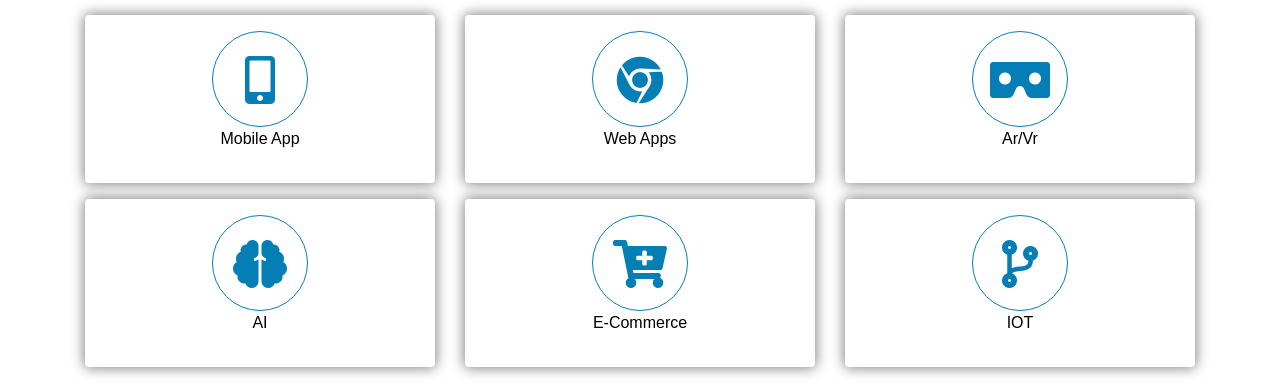
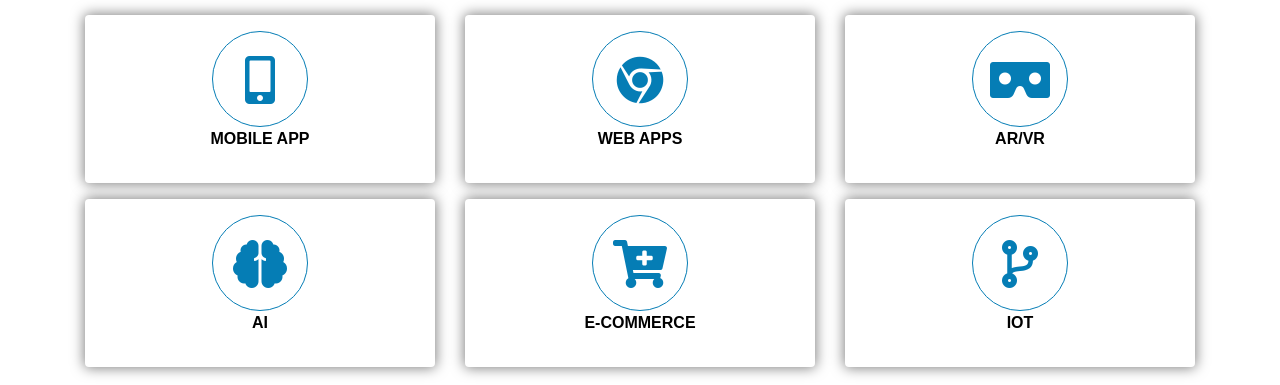
Before and after one commit to sbay-mrz/sbay-mern-app, a React (Create React App) app in the folder client/: page / in a window 1280 px wide. Shown: the part 3620-4005 px from the top of the page. Built offline with nearby package versions, Linux system fonts and the light colour scheme; no server answers; grey boxes are pictures that could not be loaded; a web font is replaced by a local one.

Commit message:
cate-box

```diff
--- a/client/src/App.css
+++ b/client/src/App.css
@@ -598,3 +598,6 @@ box-shadow: 0px 0px 13px 1px rgba(0,0,0,0.5) !important;
 .react-slideshow-fade-wrapper{
   height: 550px;
 }
+.cate-para{
+  font-weight: bold;
+}
--- a/client/src/Components/CategoriesList.js
+++ b/client/src/Components/CategoriesList.js
@@ -36,7 +36,7 @@ export default class CategoriesList extends Component {
 
   <i class="fa fa-mobile-alt fa-stack-1x cate-icon-color"></i>
 </span>
-<p> Mobile App </p>
+<p className="cate-para"> MOBILE APP </p>
 </div >
 
         </CardContent>
@@ -64,7 +64,7 @@ export default class CategoriesList extends Component {
 
   <i class="fab fa-chrome fa-stack-1x cate-icon-color"></i>
 </span>
-<p> Web Apps</p>
+<p className="cate-para"> WEB APPS</p>
 </div>
         </CardContent>
       </CardActionArea>
@@ -90,7 +90,7 @@ export default class CategoriesList extends Component {
         <span class="fa-stack fa-3x">
     <i class="fas fa-vr-cardboard fa-stack-1x cate-icon-color"></i>
 </span>
-<p> Ar/Vr </p>
+<p className="cate-para"> AR/VR </p>
 </div>
         </CardContent>
       </CardActionArea>
@@ -125,7 +125,7 @@ export default class CategoriesList extends Component {
 
   <i class="fas fa-brain fa-stack-1x cate-icon-color"></i>
 </span>
-<p> AI</p>
+<p className="cate-para"> AI</p>
 </div>
         </CardContent>
       </CardActionArea>
@@ -151,7 +151,7 @@ export default class CategoriesList extends Component {
 
   <i class="fas fa-cart-plus fa-stack-1x cate-icon-color"></i>
 </span>
-<p> E-Commerce </p>
+<p className="cate-para"> E-COMMERCE </p>
 </div>
         </CardContent>
       </CardActionArea>
@@ -177,7 +177,7 @@ export default class CategoriesList extends Component {
 
   <i class="fas fa-code-branch fa-stack-1x cate-icon-color"></i>
 </span>
-<p> IOT </p>
+<p className="cate-para"> IOT </p>
 </div>
 
         </CardContent>
```
